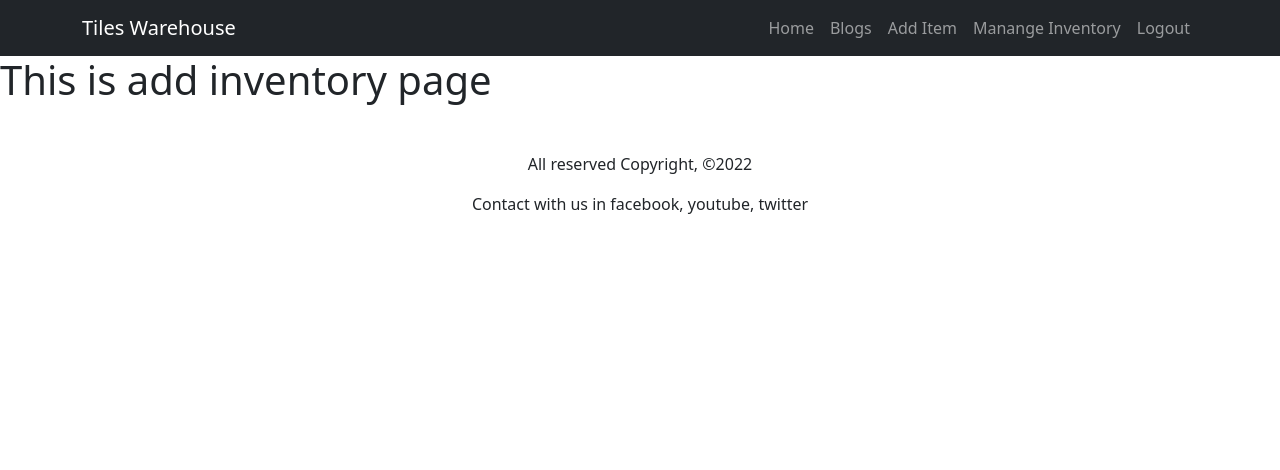
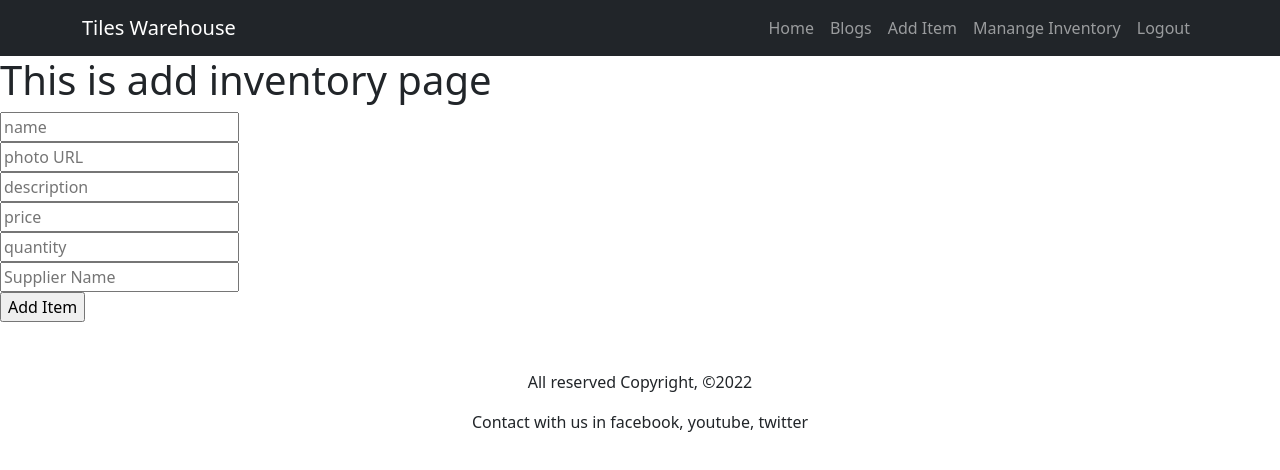
Before and after one commit to SMhamidAzad/Warehouse-Management-Client, a React (Create React App) app: page /addItem in a window 1280 px wide. Shown: the top 470 px of the page. Built offline with nearby package versions, Linux system fonts and the light colour scheme; no server answers; sample sign-in values are in the browser's storage.

Commit message:
new inventory systed added successfully

```diff
--- a/src/components/Home/AddInventory/AddInventory.js
+++ b/src/components/Home/AddInventory/AddInventory.js
@@ -1,9 +1,53 @@
 import React from 'react';
 
 const AddInventory = () => {
+    const handleNewInventory = e=>{
+        e.preventDefault();
+        const name = e.target.name.value;
+        const img = e.target.img.value;
+        const description = e.target.description.value;
+        const price = e.target.price.value;
+        const quantity = e.target.quantity.value;
+        const supplierName = e.target.supplierName.value;
+
+        console.log(typeof price);
+        console.log(typeof quantity);
+        const product = {name,img,description,price,quantity,supplierName};
+        console.log(product);
+
+
+        fetch('http://localhost:5000/product',{
+            method: 'POST',
+            headers: {
+                'content-type': 'application/json'
+            },
+            body: JSON.stringify(product)
+        })
+        .then(res => res.json())
+        .then(data=>{
+            console.log("Added New Item ",data);
+            alert('successfully new inventory added')
+            e.target.reset()
+        })
+    }
     return (
         <div>
             <h1>This is add inventory page</h1>
+            <form onSubmit={handleNewInventory}>
+               <input type="text" name="name" id="" placeholder='name'/>
+               <br />
+               <input type="text" name="img" id="" placeholder='photo URL'/>
+               <br />
+               <input type="text" name="description" id="" placeholder='description'/>
+               <br />
+               <input type="text" name="price" id="" placeholder='price'/>
+               <br />
+               <input type="text" name="quantity" id="" placeholder='quantity'/>
+               <br />
+               <input type="text" name="supplierName" id="" placeholder='Supplier Name'/>
+               <br />
+               <input type="submit" value="Add Item" />
+            </form>
         </div>
     );
 };
```
